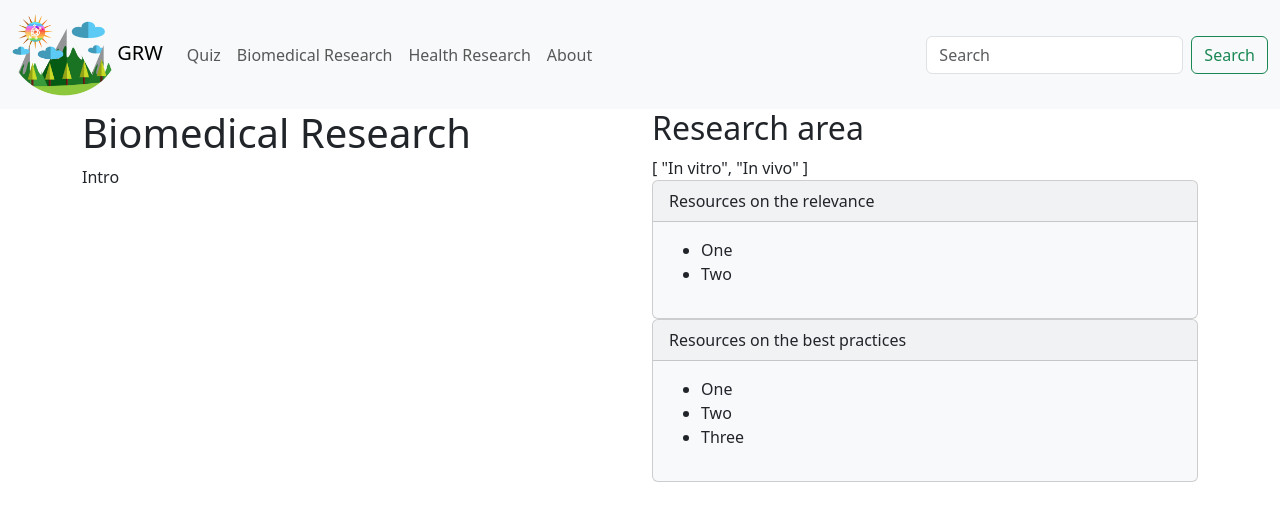
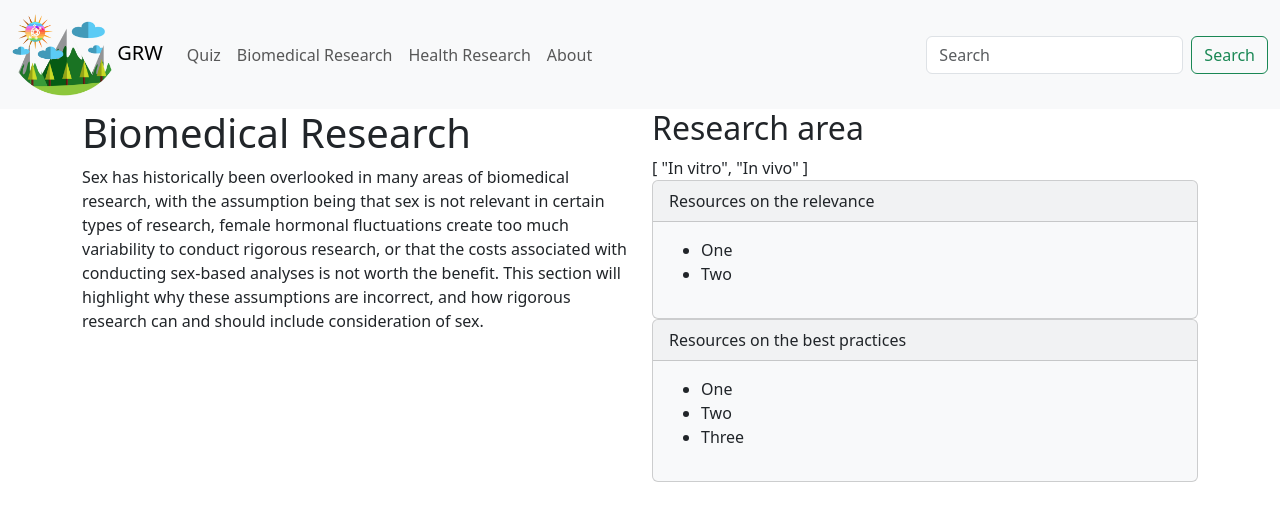
Before and after one commit to genderful-research/genderful_research_world, a Vue app: page /research/biomedical in a window 1280 px wide. Shown: the top 520 px of the page. Built offline with nearby package versions, Linux system fonts and the light colour scheme.

Commit message:
Update research pages

```diff
--- a/src/assets/content.yml
+++ b/src/assets/content.yml
@@ -14,6 +14,12 @@ home:
 
     Currently, many initiatives and key resources exist to support researchers, including resource lists, online checklists, fact sheets and training modules. However, such resources can be hard to find, busy and overwhelming. As a result, finding relevant resources can be too time consuming and not meeting researchers’ needs. The platform has the goal to provide an overview of key resources per research stage or phase of biomedical, clinical and public health research. Resources were identified and selected by a rapid review performed by our group, with a special focus on resources affiliated with CIHR Institute for Gender and Health (CIHR-IGH) and the European Gendered Innovations project.
     As we aim to simplify the different research phases/stages and types of medical research, click on the ℹ️ for more information about what is included in each section.
+biomedical_research:
+  title: Biomedical Research
+  intro: Sex has historically been overlooked in many areas of biomedical research, with the assumption being that sex is not relevant in certain types of research, female hormonal fluctuations create too much variability to conduct rigorous research, or that the costs associated with conducting sex-based analyses is not worth the benefit. This section will highlight why these assumptions are incorrect, and how rigorous research can and should include consideration of sex.
+health_research:
+  title: Health Research
+  intro: Sex and gender represent a range of biological, psychological, and social factors that influence health behaviours, outcomes, and health systems delivery. This section will review why sex and gender are relevant to all stages of the clinical research process, and why integrating a focus on both sex and gender is key for rigorous, inclusive research.
 phases:
   - id: 1
     name: Introduction and terminology
--- a/src/router/index.js
+++ b/src/router/index.js
@@ -20,7 +20,7 @@ const routes = [
     name: 'Biomedical Research',
     component: () => import('../views/Research.vue'),
     props: {
-      title: "Biomedical Research",
+      research_type: "biomedical_research",
       areas: ["In vitro", "In vivo"]
     }
   },
@@ -29,7 +29,7 @@ const routes = [
     name: 'Health Research',
     component: () => import('../views/Research.vue'),
     props: {
-      title: "Health Research",
+      research_type: "health_research",
       areas: ["Clinical", "Population"]
     }
   },
--- a/src/views/Research.vue
+++ b/src/views/Research.vue
@@ -1,9 +1,20 @@
+<script setup>
+import content from '@/assets/content.yml';
+// import marked from "marked"
+import defineProps from "vue"
+defineProps({
+  research_type: String,
+  areas: Array
+})
+
+</script>
+
 <template>
   <div class="container">
     <div class="row">
       <div class="col">
-        <h1>{{ title }}</h1>
-        <p>Intro</p>
+        <h1>{{ content[research_type]["title"] }}</h1>
+        <p>{{ content[research_type]["intro"] }}</p>
       </div>
       <div class="col">
           <h2>Research area</h2>
@@ -25,12 +36,3 @@
     </div>
   </div>
 </template>
-
-<script>
-export default {
-    props: {
-        title: String,
-        areas: Array
-    }
-}
-</script>
```
